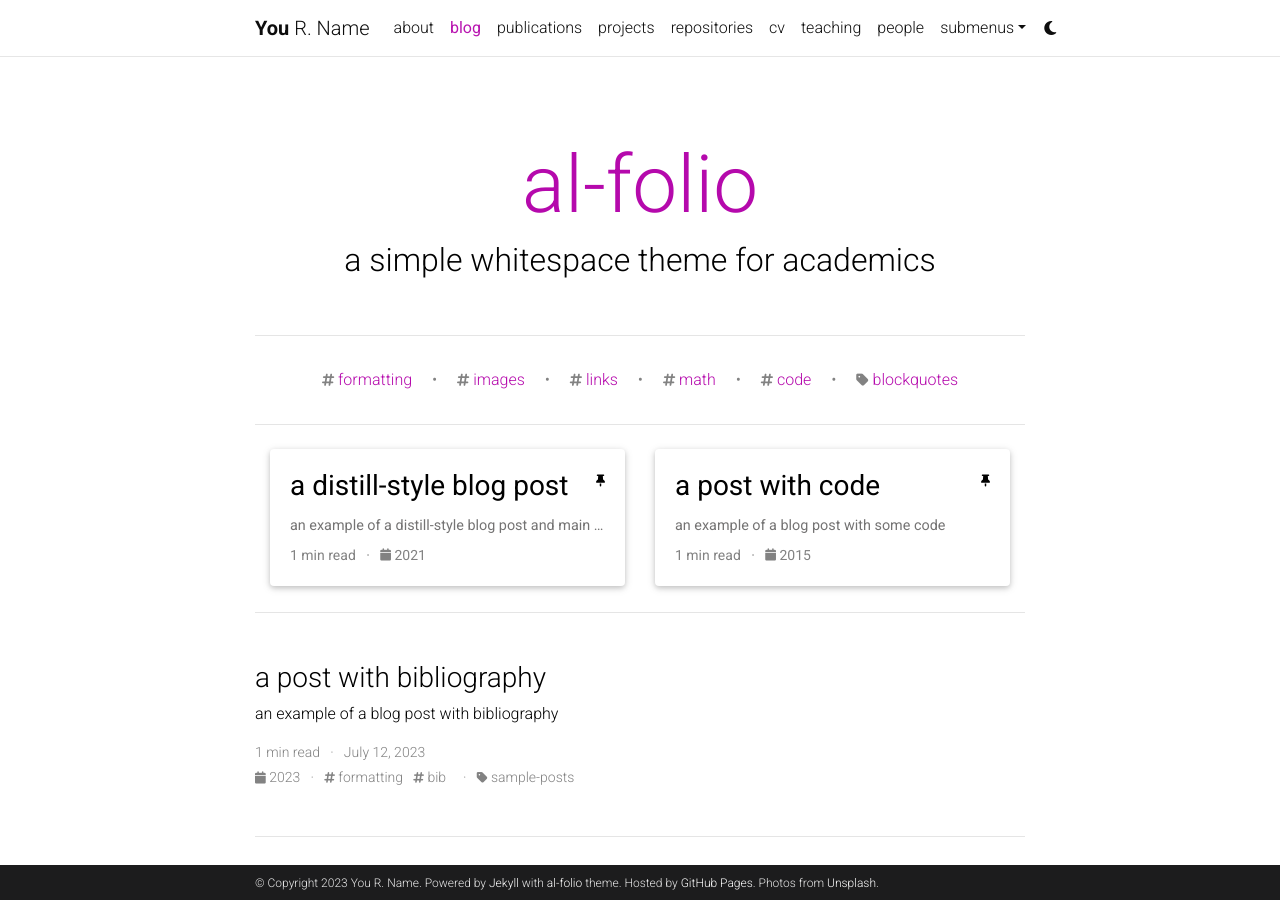
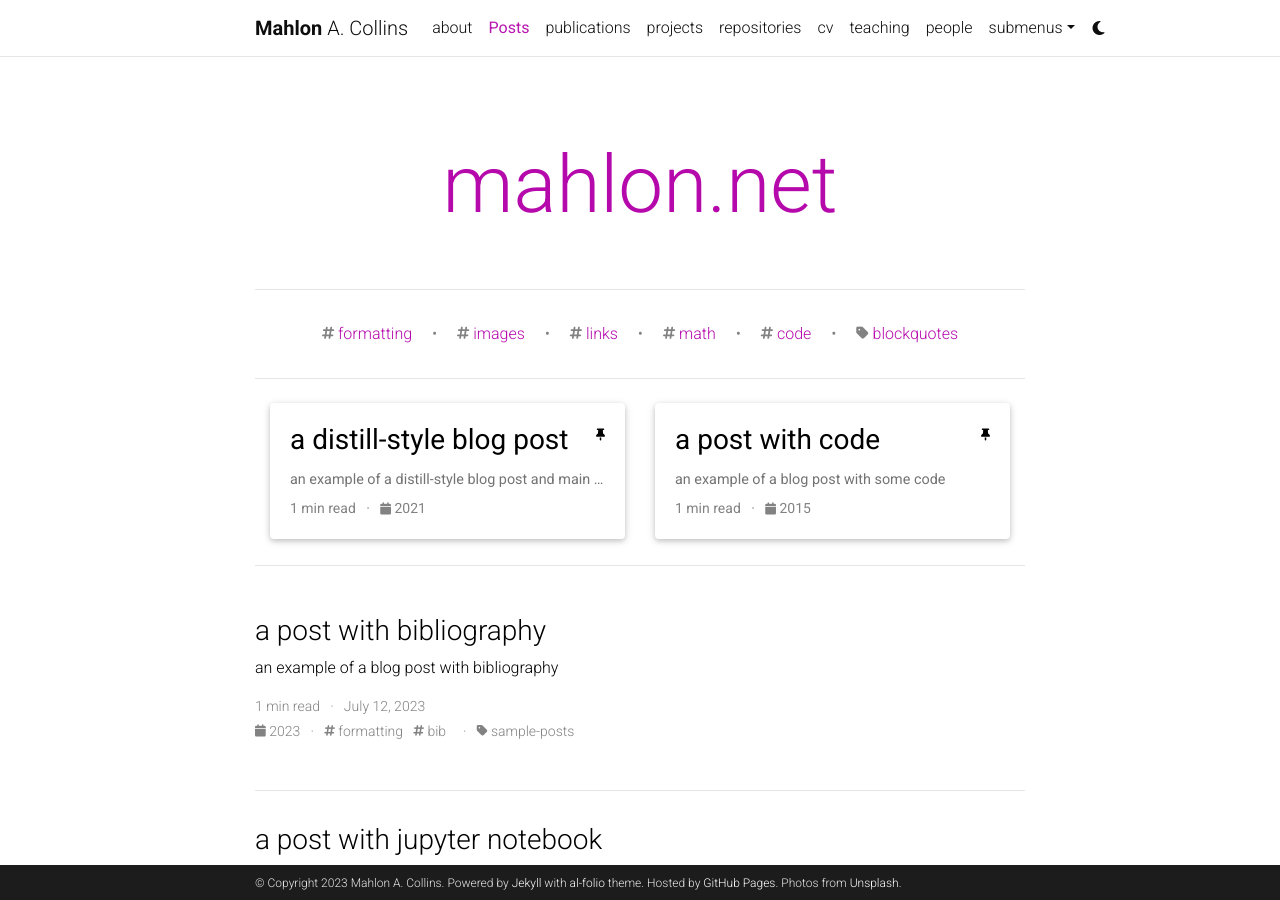
Before and after one commit to mac230/mac230.github.io, a Jekyll site: the page built from blog/index.html, in a window 1280 px wide and 900 px high. Built offline with Jekyll 4.4.1, drawn with Linux system fonts in a browser that asks for light colours; the list of posts is cut into pages by our own code; comment, search, counter and statistics services are not loaded; a style sheet for code colours, icons or effects is not loaded.

Commit message:
2023.11.29 - first commit

```diff
--- a/_config.yml
+++ b/_config.yml
@@ -3,10 +3,10 @@
 # -----------------------------------------------------------------------------
 
 title: blank # the website title (if blank, full name will be used instead)
-first_name: You
-middle_name: R.
-last_name: Name
-email: you@example.com
+first_name: Mahlon
+middle_name: A.
+last_name: Collins
+email: mac230@mahlon.net
 description: > # the ">" symbol means to ignore newlines until "footer_text:"
   A simple, whitespace theme for academics. Based on [*folio](https://github.com/bogoli/-folio) design.
 footer_text: >
@@ -18,7 +18,7 @@
 lang: en # the language of your site (for example: en, fr, cn, ru, etc.)
 icon: ⚛️  # the emoji used as the favicon (alternatively, provide image name in /assets/img/)
 
-url: https://alshedivat.github.io # the base hostname & protocol for your site
+url: https://mahlon.github.io # the base hostname & protocol for your site
 baseurl: /al-folio # the subpath of your site, e.g. /blog/
 last_updated: false # set to true if you want to display last updated in the footer
 impressum_path:  # set to path to include impressum link in the footer, use the same path as permalink in a page, helps to conform with EU GDPR
@@ -120,9 +120,9 @@
 # Blog
 # -----------------------------------------------------------------------------
 
-blog_name: al-folio # blog_name will be displayed in your blog page
-blog_nav_title: blog # your blog must have a title for it to be displayed in the nav bar
-blog_description: a simple whitespace theme for academics
+blog_name: mahlon.net # blog_name will be displayed in your blog page
+blog_nav_title: Posts # your blog must have a title for it to be displayed in the nav bar
+blog_description:
 permalink: /blog/:year/:title/
 
 # Pagination
```
